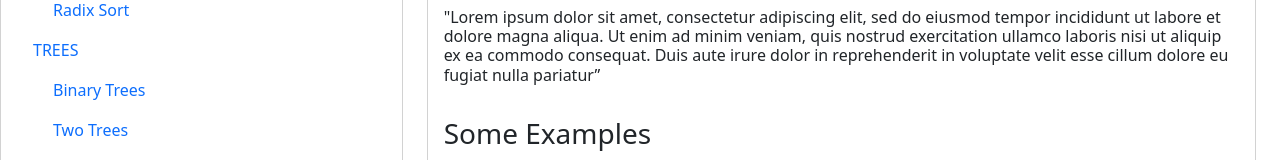
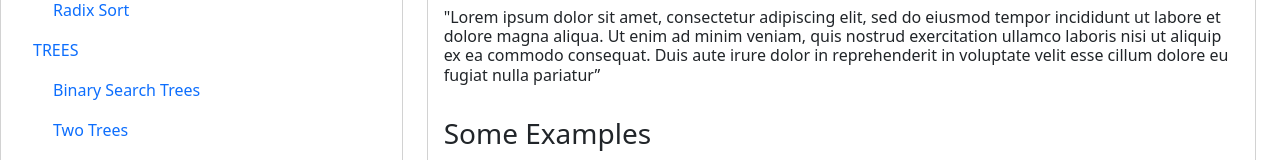
Before and after one commit to OrbelB/SimplyAlgorithms, a React (Create React App) app in the folder frontend/: page /wikihome in a window 1280 px wide. Shown: the part 434-594 px from the top of the page. Built offline with nearby package versions, Linux system fonts and the light colour scheme; no server answers.

Commit message:
fin with sample topic pages & changed a wiki link (bubbble sort)

```diff
--- a/frontend/src/App.js
+++ b/frontend/src/App.js
@@ -40,7 +40,7 @@ function App() {
         <Route path="/settings/notifications" element={<NotificationTab />} />
         <Route path="/underconstruction" element={<UnderConstructionPage />} />
         {/* SAMPLE TOPIC PAGES */}
-        <Route path="/sort/bubblesort" element={<Bubble_sort/>}/>
+        <Route path="/wiki/bubblesort" element={<Bubble_sort/>}/>
         <Route path="/search/binarysearchtree" element={<Binary_search_tree/>}/>\
         <Route path="/search/bfs" element={<Breadth_first_search/>}/>
         <Route path="/datastructures/arrays" element={<Arrays/>}/>
--- a/frontend/src/components/wiki/WikiHome.jsx
+++ b/frontend/src/components/wiki/WikiHome.jsx
@@ -19,7 +19,7 @@ export default function WikiHome() {
                                 <NavLink to="/wiki/bubblesort"  data-toggle="tab" className={"nav-item nav-link has-icon nav-link-faded indent"}>Bubble Sort</NavLink>
                                 <NavLink to="/wiki/radixsort"  data-toggle="tab" className={"nav-item nav-link has-icon nav-link-faded indent"}>Radix Sort</NavLink>
                                 <NavLink to="/wiki/trees"  data-toggle="tab" className={"nav-item nav-link has-icon nav-link-faded"}>TREES</NavLink>
-                                <NavLink to="/wiki/binarytrees"  data-toggle="tab" className={"nav-item nav-link has-icon nav-link-faded indent"}>Binary Trees</NavLink>
+                                <NavLink to="/wiki/binarytrees"  data-toggle="tab" className={"nav-item nav-link has-icon nav-link-faded indent"}>Binary Search Trees</NavLink>
                                 <NavLink to="/wiki/twotrees"  data-toggle="tab" className={"nav-item nav-link has-icon nav-link-faded indent"}>Two Trees</NavLink>
                                 <NavLink to="/wiki/graphs"  data-toggle="tab" className={"nav-item nav-link has-icon nav-link-faded"}>GRAPHS</NavLink>
                                 <NavLink to="/wiki/breadthfirst"  data-toggle="tab" className={"nav-item nav-link has-icon nav-link-faded indent"}>Breadth-First Search</NavLink>
--- a/frontend/src/pages/HomePage.jsx
+++ b/frontend/src/pages/HomePage.jsx
@@ -16,7 +16,7 @@ const types_topics = [
     {
         type: 'SORTING',
         topic_name: ['SELECTION SORT', 'QUICK SORT', 'BUBBLE SORT', 'RADIX SORT'],
-        topic_link: ['/underconstruction', '/underconstruction', '/sort/bubblesort' ,'/underconstruction']
+        topic_link: ['/underconstruction', '/underconstruction', '/wiki/bubblesort' ,'/underconstruction']
     },
     {
         type: 'DATA STRUCTURES',
```
